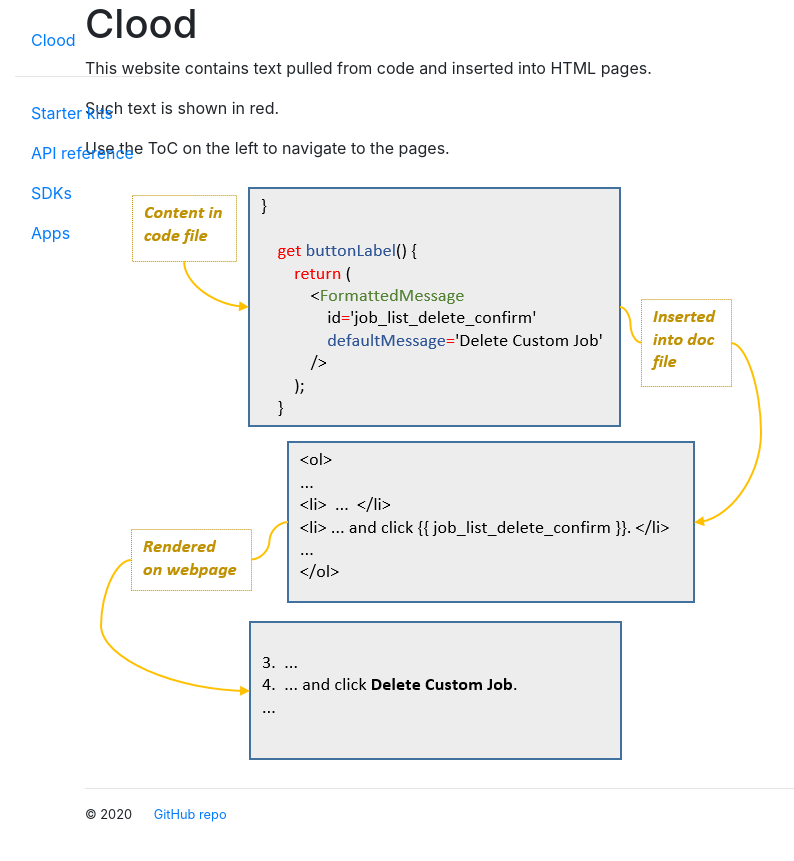
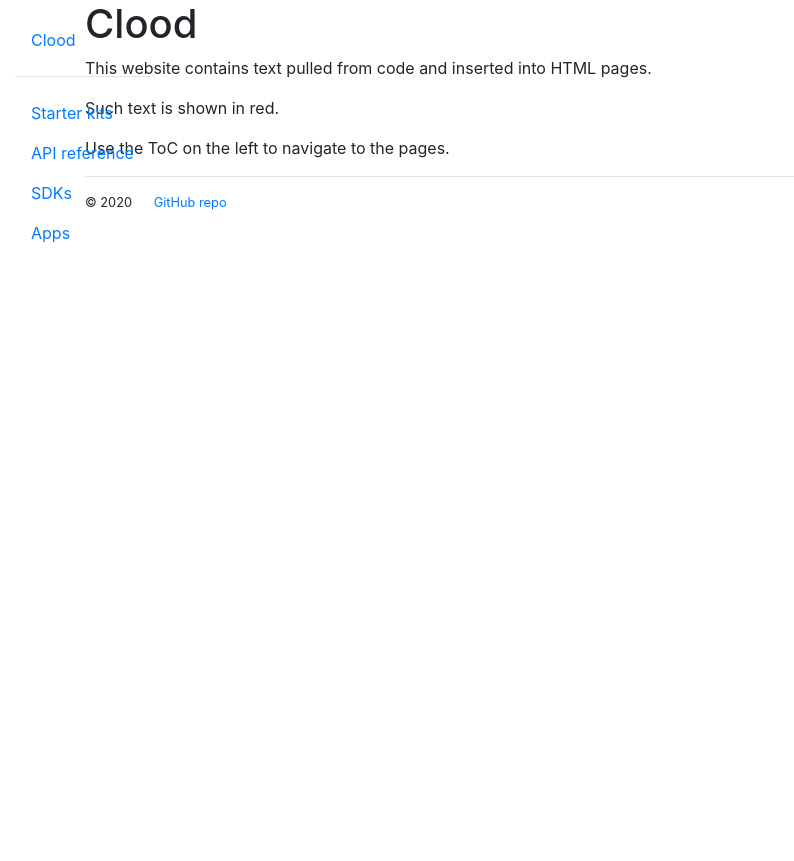
Before and after one commit to AninditaBasu/docs-as-code, a Jekyll site: the page built from index.html, in a window 1280 px wide. Shown: the top 861 px of the page, without its empty margins (0-794 px from the left). Built offline with Jekyll 4.4.1, drawn with Linux system fonts in a browser that asks for light colours.

Commit message:
Update index.html

```diff
--- a/index.html
+++ b/index.html
@@ -6,4 +6,4 @@ title: Clood
 <p>This website contains text pulled from code and inserted into HTML pages.</p>
 <p>Such text is shown in red.</p>
 <p>Use the ToC on the left to navigate to the pages.</p>
-<img src = "./images/docsAScode.png"/>
+<!--<img src = "./images/docsAScode.png"/>-->
```
